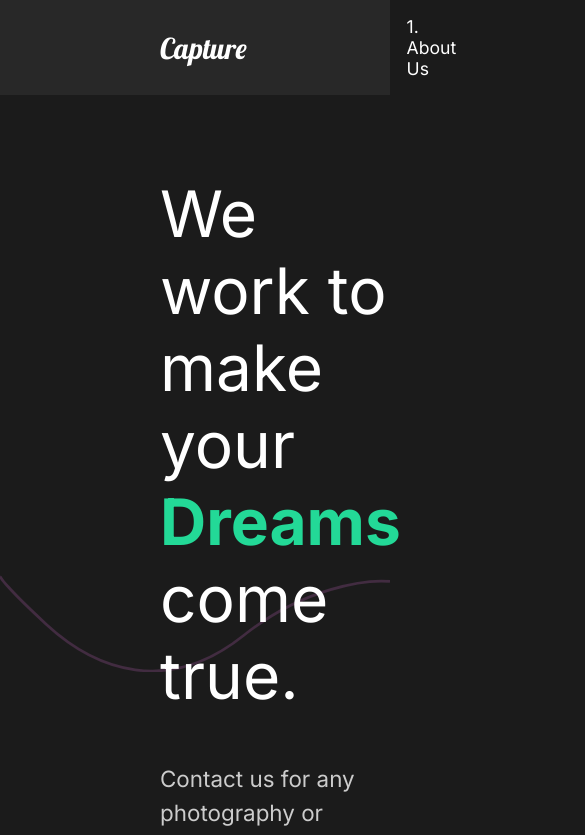
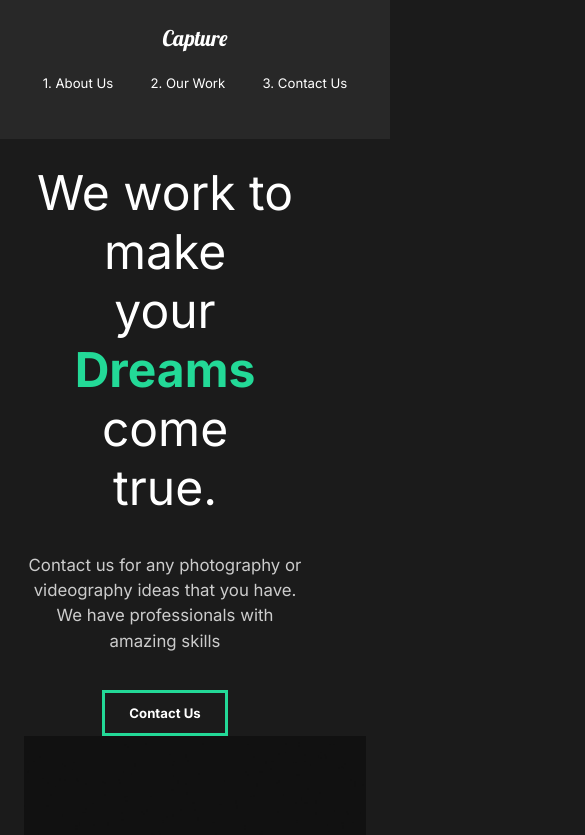
Before and after one commit to otfigo87/react-portfolio, a React (Create React App) app: page / in a window 390 px wide. Shown: the top 835 px of the page, 585 px wide, since content can reach past the window. Built offline with nearby package versions, Linux system fonts and the light colour scheme.

Commit message:
media query

```diff
--- a/src/App.js
+++ b/src/App.js
@@ -6,12 +6,14 @@ import OurWork from './pages/OurWork';
 import MovieDetail from './pages/MovieDetail';
 import {Switch, Route, useLocation} from 'react-router-dom';
 import {AnimatePresence} from 'framer-motion';
+import ScrollTop from './components/ScrollTop';
 
 function App() {
   const location = useLocation();
   return (
     <div className="App">
       <GlobalStyle/>
+      <ScrollTop/>
       <Nav/>
       <AnimatePresence exitBeforeEnter>
       <Switch location={location} key={location.pathname}>
--- a/src/Styles.js
+++ b/src/Styles.js
@@ -8,6 +8,11 @@ export const About = styled(motion.div)`
   justify-content: space-between;
   padding: 5rem 10rem;
   color: white;
+  @media (max-width:1300px){
+        display: block;
+        padding: 2rem 2rem;
+        text-align: center;
+    }
 `;
 
 export const Description = styled.div`
@@ -16,6 +21,10 @@ export const Description = styled.div`
   h2 {
       font-weight: lighter;
   }
+  @media (max-width:1300px){
+      paddin: 0;
+      button: 2rem 0rem 5rem 0rem ;
+    }
   `;
 
 export const Image = styled.div`
--- a/src/components/GlobalStyle.js
+++ b/src/components/GlobalStyle.js
@@ -11,8 +11,14 @@ const GlobalStyle = createGlobalStyle`
 body{
    background: #1b1b1b ;
    font-family: 'inter', sans-serif;
+   overflow-x: hidden;
 }
 
+html {
+    @media (max-width:1700px){
+       font-size: 75%;
+    }
+}
 button{
     font-weight: bold;
     font-size: 1.1rem;
--- a/src/components/Nav.js
+++ b/src/components/Nav.js
@@ -4,7 +4,7 @@ import {Link} from 'react-router-dom';
 
 function Nav() {
     return (
-        <StyleNav>
+        <StyledNav>
            <h1>
                <Link to="/" id="logo">Capture</Link>
            </h1>
@@ -19,11 +19,11 @@ function Nav() {
                    <Link to="contactus">3. Contact Us</Link>
                </li>
            </ul>
-        </StyleNav>
+        </StyledNav>
     )
 }
 
-const StyleNav = styled.nav`
+const StyledNav = styled.nav`
   min-height: 10vh;
   display: flex;
   margin: auto;
@@ -31,6 +31,9 @@ const StyleNav = styled.nav`
   align-items: center;
   padding: 1rem 10rem;
   background-color: #282828;
+  position: sticky;
+  top: 0;
+  z-index: 10;
   a{
       color: white;
       text-decoration: none;
@@ -48,6 +51,18 @@ const StyleNav = styled.nav`
       padding-left: 10rem;
       position: relative;
   }
+  @media (max-width:1300px){
+       flex-direction: column;
+       padding:  2rem 0rem;
+       ul{
+           padding: 2rem;
+           justify-content: space-around;
+           width: 100%;
+       }
+       li{
+           padding: 0;
+       }
+    }
 `;
 
 export default Nav
--- /dev/null
+++ b/src/components/ScrollTop.js
@@ -0,0 +1,21 @@
+import React, {useEffect} from 'react';
+import {useLocation} from 'react-router-dom';
+
+
+const ScrollTop = () => {
+    const { pathname } = useLocation();
+    useEffect(() => {
+        window.scroll({
+            top:0,
+            left:0
+        })
+    },[pathname])
+
+    return (
+        <div>
+        </div>
+
+    )
+}
+
+export default ScrollTop
--- a/src/components/ServicesSection.js
+++ b/src/components/ServicesSection.js
@@ -68,6 +68,9 @@ const Services = styled(About)`
 const Cards = styled.div`
 display: flex;
 flex-wrap: wrap;
+@media (max-width:1300px){
+        justify-content: center;
+    }
 `;
 
 const Card = styled.div`
--- a/src/components/useScroll.js
+++ b/src/components/useScroll.js
@@ -3,7 +3,7 @@ import { useAnimation } from 'framer-motion';
 
 export const useScroll = () => {
     const controls = useAnimation();
-    const [element, view] = useInView({ threshold: 0.5 });
+    const [element, view] = useInView({ threshold: 0.3 });
     if (view) {
         controls.start("show");
     }else {
```
